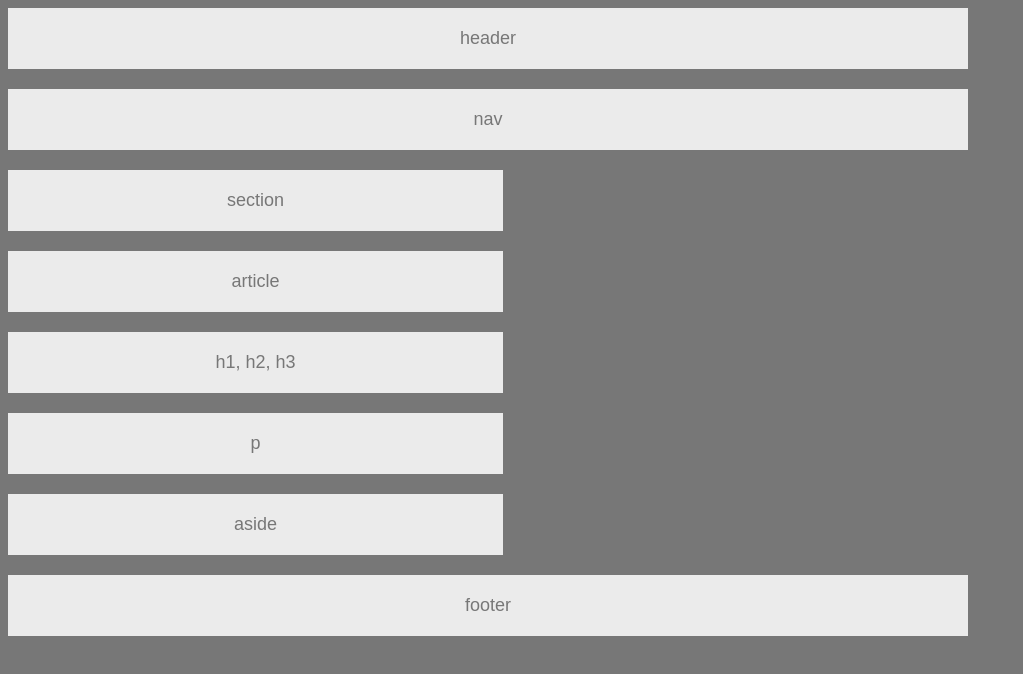
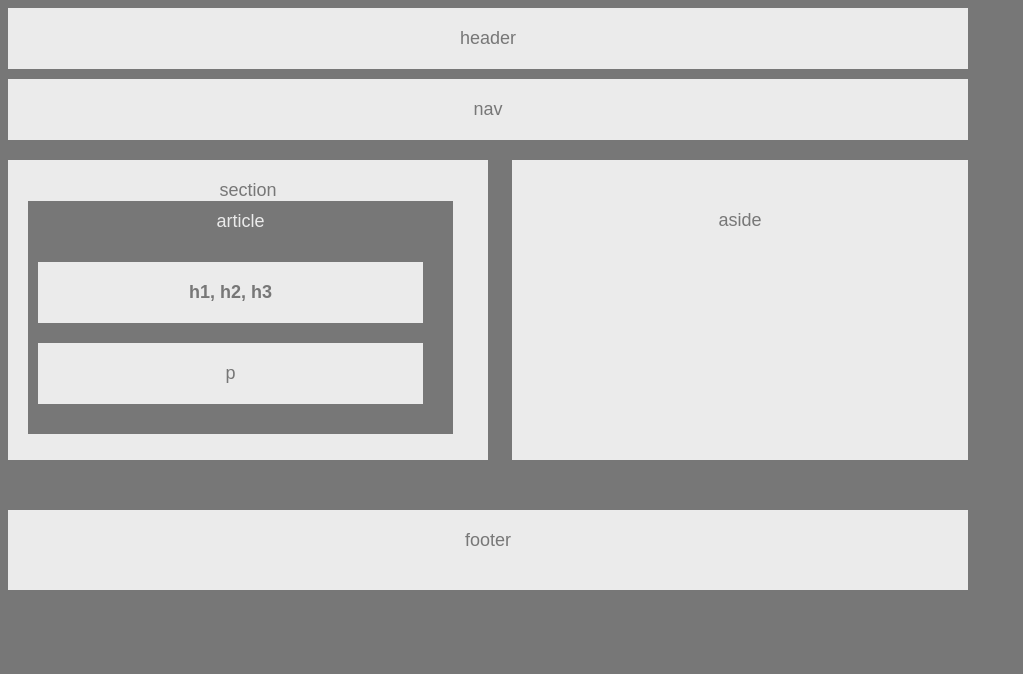
Before and after one commit to notoriouspeg/HW-Wireframe, a plain HTML site: page index.html in a window 1280 px wide. Shown: the whole page, without its empty margins (0-1023 px from the left). Drawn offline with Linux system fonts and the light colour scheme.

Commit message:
060718 530 pm

```diff
--- a/style.css
+++ b/style.css
@@ -17,7 +17,7 @@
 
   header {
     padding: 20px;
-    margin-bottom: 20px;
+    margin-bottom: 10px;
     color: #777;
     background: #ebebeb;
     width: 960px;
@@ -33,11 +33,11 @@
   }
 
   #article {
-    padding: 20px;
+    padding: 10px;
     margin-bottom: 20px;
-    color: #777;
-    background: #ebebeb;
-    width: 495px;
+    color: #ebebeb;
+    background: #777;
+    width: 425px;
 }
 
   #section {
@@ -45,15 +45,19 @@
     margin-bottom: 20px;
     color: #777;
     background: #ebebeb;
-    width: 495px;
+    width: 480px;
+    height: 300px;
+    float: left
   }
 
   #tripleh {
     padding: 20px;
     margin-bottom: 20px;
+    margin-top: 30px;
     color: #777;
     background: #ebebeb;
-    width: 495px;
+    width: 385px;
+    font-weight: bold;
   }
 
   #p {
@@ -61,20 +65,25 @@
     margin-bottom: 20px;
     color: #777;
     background: #ebebeb;
-    width: 495px;
+    width: 385px;
 }
 
   #aside {
-    padding: 20px;
-    margin-bottom: 20px;
+    padding: 50px;
+    margin-bottom: 50px;
     color: #777;
     background: #ebebeb;
-    width: 495px;
+    height: 300px;
+    width: 456px;
+    float: right;
 }
 
   footer {
     padding: 20px;
     margin-bottom: 20px;
+    margin-top: 100px;
     color: #777;
     background: #ebebeb;
-}
+    height: 80px;
+    clear: both;
+    }
```
Also changed, not shown: index.html (+8 -4 lines).
